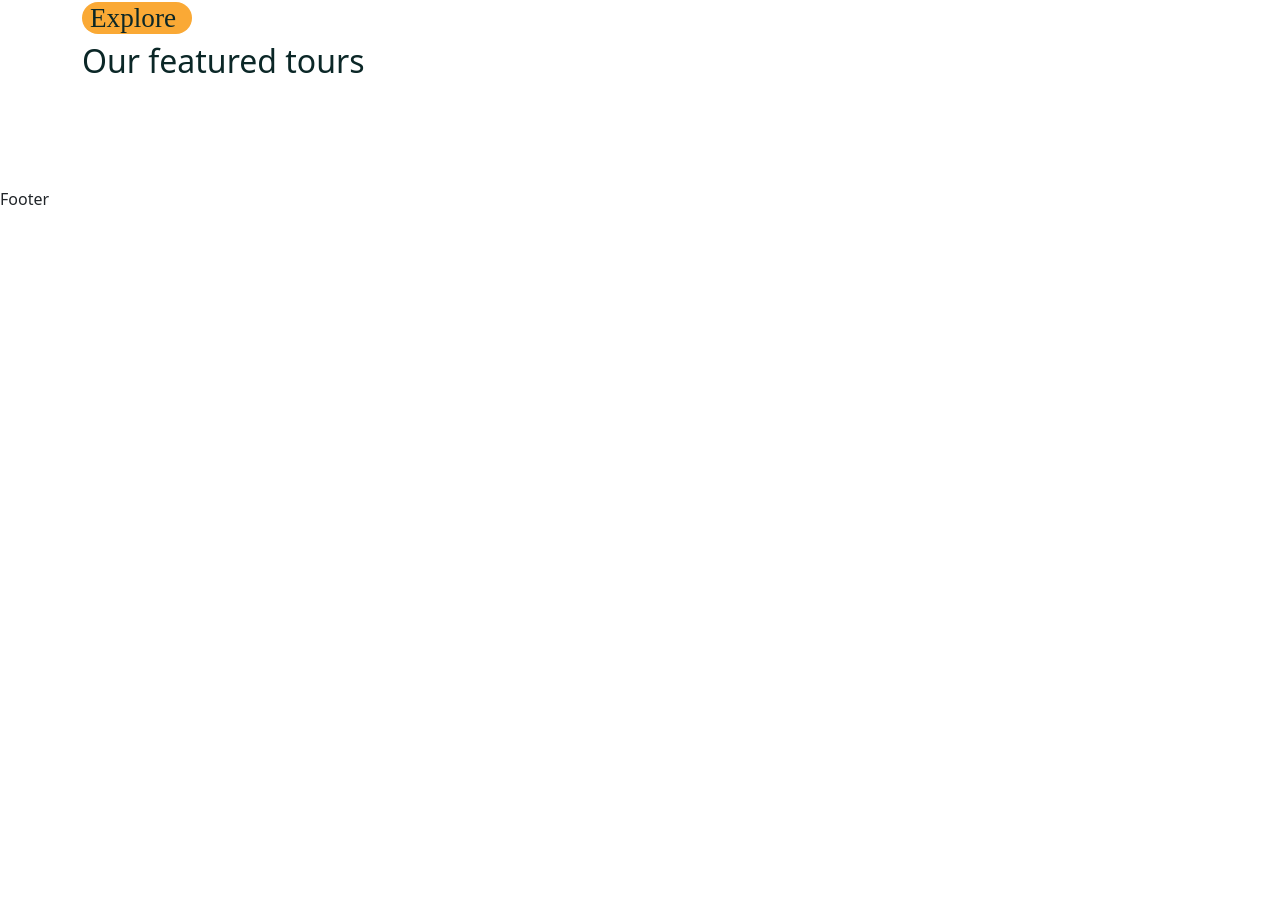
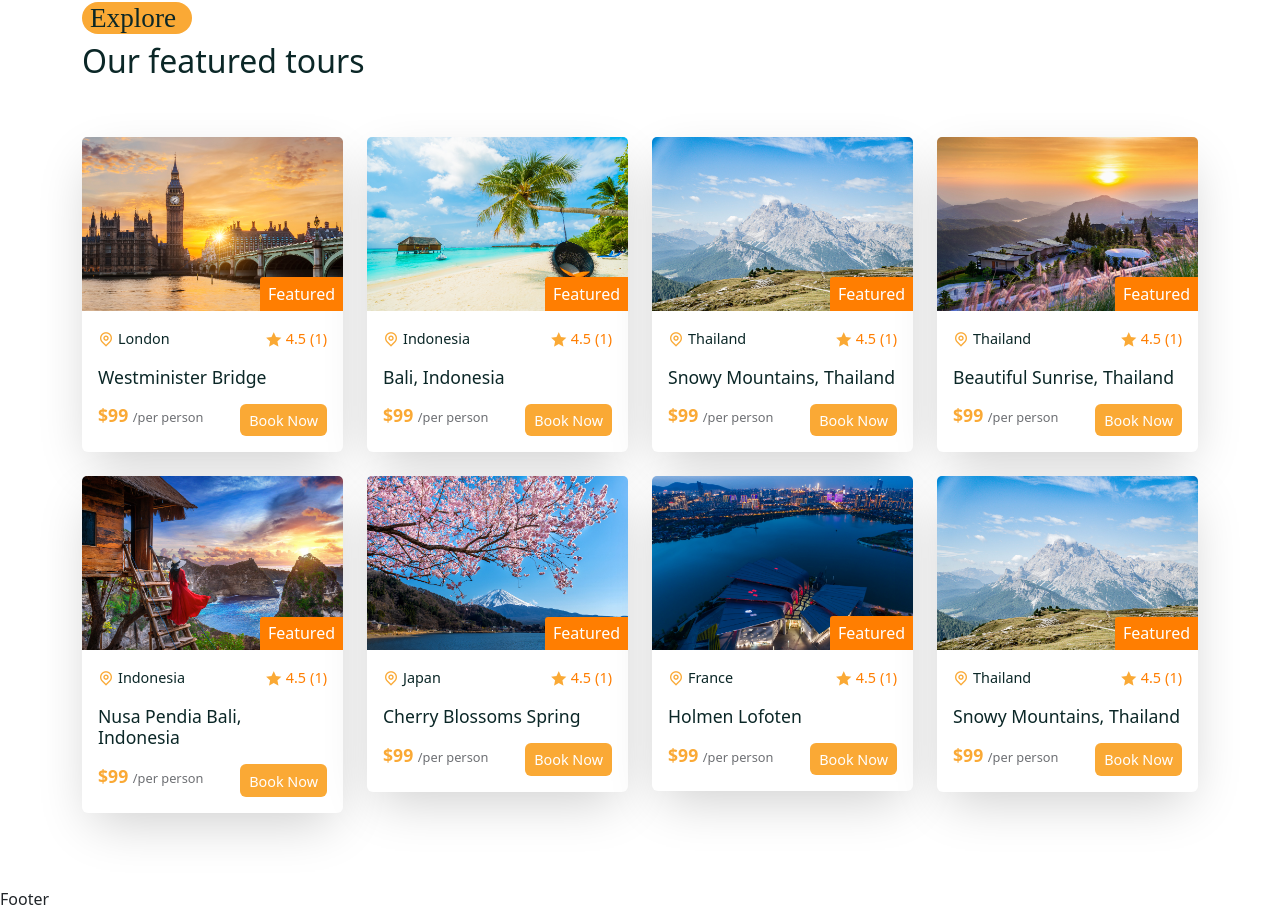
Before and after one commit to ajaysonere/ToursAndTravels, a React (Create React App) app in the folder tour-management/frontend/: page /home in a window 1280 px wide. Shown: the part 1073-1984 px from the top of the page. Before the commit the page ends 1284 px from the top, so only its background shows below. Built offline with nearby package versions, Linux system fonts and the light colour scheme; a web font is replaced by a local one.

Commit message:
card added

```diff
--- /dev/null
+++ b/tour-management/frontend/src/Featured-tours/FeaturedTourList.js
@@ -0,0 +1,18 @@
+import TourCard from '../shared/TourCard';
+import tourData from '../assets/data/tours';
+import {Col} from 'reactstrap';
+
+function FeaturedTourList(){
+    return(
+       <>
+          {tourData.map(tour =>(
+                <Col lg='3' className='mb-4' key={tour.id}>
+                    <TourCard tour={tour}></TourCard>
+                </Col>
+            ))
+          }
+       </>
+    );
+}
+
+export default FeaturedTourList;
--- a/tour-management/frontend/src/pages/Home.js
+++ b/tour-management/frontend/src/pages/Home.js
@@ -6,6 +6,7 @@
 import heroVideo from '../assets/images/hero-video.mp4';
 import SubTitle from '../shared/SubTitle.js';
 import SearchBar from '../shared/SearchBar';
+import FeaturedTourList from '../Featured-tours/FeaturedTourList';
 import ServiceList from '../services/ServiceList';
 import worldImg from '../assets/images/world.png';
 
@@ -72,6 +73,7 @@
                         Our featured tours
                       </h2>
                   </Col>
+                  <FeaturedTourList/>
                </Row>
             </Container>
           </section>
--- /dev/null
+++ b/tour-management/frontend/src/shared/TourCard.js
@@ -0,0 +1,45 @@
+import { Card , CardBody } from "reactstrap";
+import {Link} from 'react-router-dom';
+
+import '../styles/tour-card.css';
+
+function TourCard({tour}){
+
+    const {id , title , photo , price , featured , avgRating , reviews ,city} = tour;
+
+    return(
+        <>
+           <div className="tour_card">
+              <Card>
+                 <div className="tour_img">
+                    <img src={photo} alt="tour img"></img>
+                    <span>Featured</span>
+                 </div>
+
+                    <CardBody>
+                        <div className="card_top d-flex align-items-center justify-content-between">
+                            <span className="tour_location d-flex align-items-center gap-1">
+                                <i class="ri-map-pin-line"></i>{city}
+                            </span>
+                            <span className="tour_rating d-flex align-items-center gap-1">
+                                <i class="ri-star-fill"></i>{avgRating}<span>({reviews.length})</span>
+                            </span>
+                        </div>
+                        <h5 className="tour_title"><Link to={`/tours/${id}`}>{title}</Link></h5>
+
+                        <div className="card_bottom d-flex align-items-center justify-content-between mt-3">
+                            <h5>${price} <span>/per person</span></h5>
+
+                            <button className="btn booking_btn">
+                                <Link to={`/tours/${id}`}>Book Now</Link>
+                            </button>
+                        </div>
+                    </CardBody>
+              </Card>
+
+           </div>
+        </>
+    )
+}
+
+export default TourCard;
--- /dev/null
+++ b/tour-management/frontend/src/styles/tour-card.css
@@ -0,0 +1,89 @@
+
+
+.tour_img img{
+    width: 100%;
+    border-radius: 5px 5px 0 0;
+}
+
+.card{
+    border: none !important;
+    box-shadow: rgba(0,0,0,0.2) 0px 18px 50px -10px;
+}
+
+.tour_img{
+    position: relative;
+}
+.tour_img span{
+    position: absolute;
+    bottom: 0;
+    right: 0;
+    width: max-content;
+    height: max-content;
+    z-index: 10;
+    background: var(--primary-color);
+    color: #fff;
+    padding: 0.3rem 0.5rem;
+    border-radius: 3px 0 0 0;
+}
+
+.card_top span i{
+    color: var(--secondary-color);
+}
+.tour_rating{
+    font-size: 0.9rem;
+    color: var(--primary-color);
+}
+
+.tour_location{
+    color: var(--heading-color);
+    font-weight: 500;
+    font-size: 0.9rem;
+}
+
+.tour_rating i , .tour_location i{
+  font-size: 1rem;
+}
+
+.tour_title{
+    margin-top: 1rem;
+    font-size: 1.1rem;
+    cursor: pointer;
+}
+
+.tour_title a{
+    text-decoration: none;
+    color: var(--heading-color);
+    transition: 0.3s;
+}
+
+.tour_title a:hover{
+    color: var(--secondary-color);
+}
+
+.card_bottom h5{
+    color: var(--secondary-color);
+    font-size: 1.1rem;
+    font-weight: 700;
+}
+
+.card_bottom h5 span{
+    font-weight: 500;
+    color: var(--text-color);
+    font-size: 0.8rem;
+}
+
+.booking_btn{
+    background: var(--secondary-color) !important;
+    cursor: pointer;
+    padding: 0.2rem 0.5rem !important;
+}
+
+.booking_btn a{
+    text-decoration: none;
+    font-size: 0.9rem;
+    color: #fff;
+}
+
+.booking_btn a:hover{
+    color: #FFF;
+}
```
